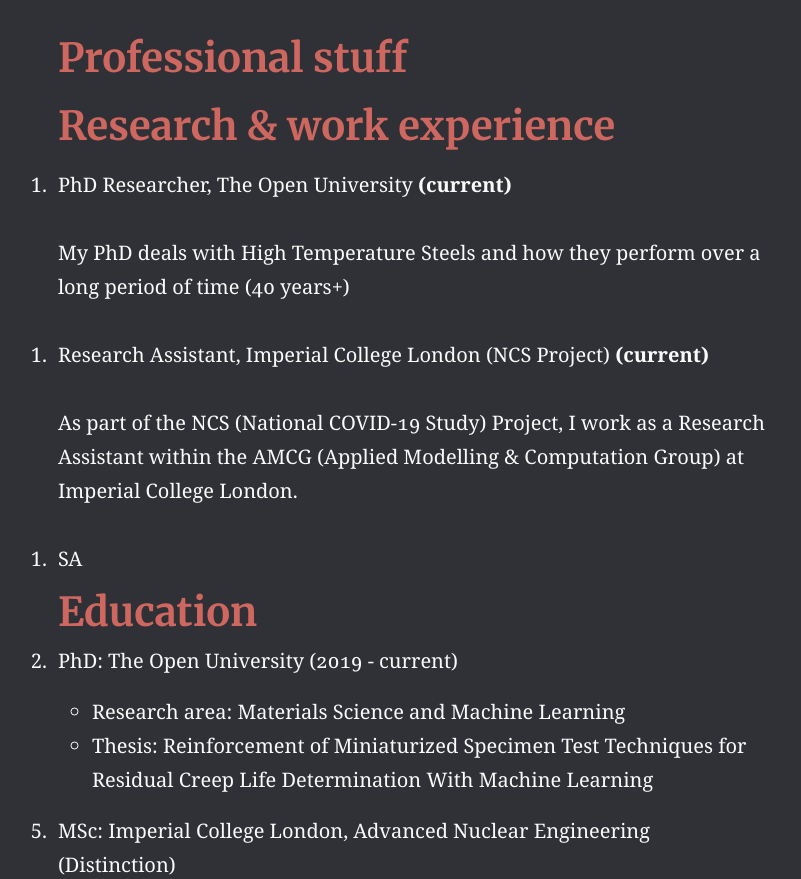
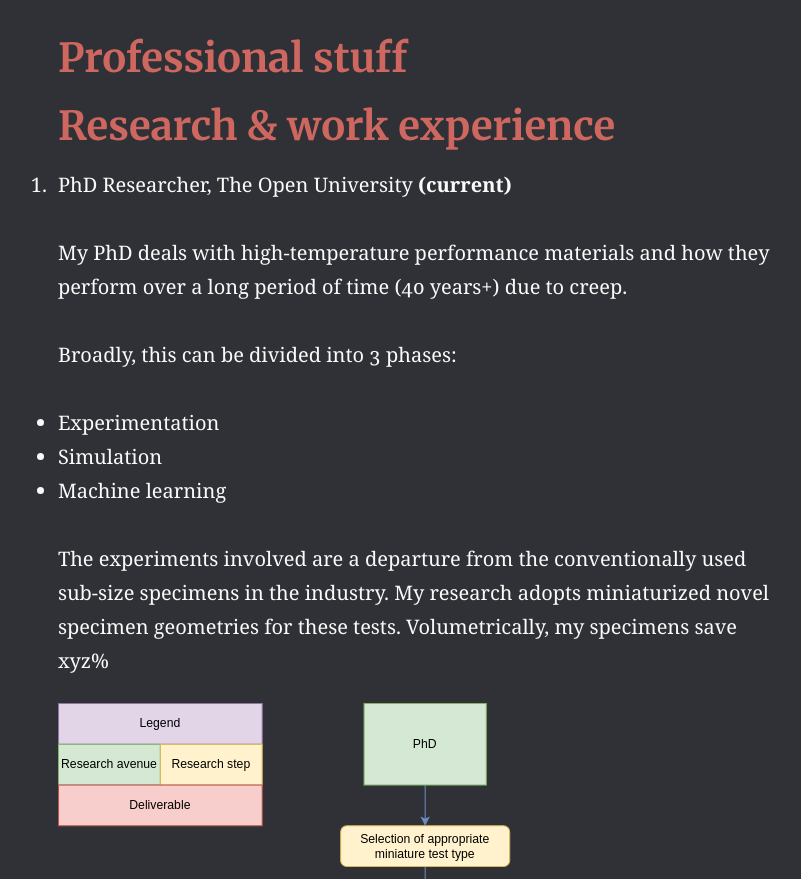
Before and after one commit to Aniket-J/Aniket-J.github.io, a Jekyll site: the page built from professional.md, in a window 1280 px wide and 900 px high, scrolled down 391 px, cut to the strip 21-900 px from the top of the window. Shown: the whole strip, without its empty margins (225-1026 px from the left). Built offline with Jekyll 4.4.1, drawn with Linux system fonts in a browser that asks for light colours; some of the changed text lies outside the part shown.

Commit message:
Updated PhD aspect, added research image. Next update should add more images if this hosts properly

```diff
--- a/professional.md
+++ b/professional.md
@@ -8,7 +8,16 @@ aside: false
 
 1. PhD Researcher, The Open University **(current)**
 
-My PhD deals with High Temperature Steels and how they perform over a long period of time (40 years+)
+My PhD deals with high-temperature performance materials and how they perform over a long period of time (40 years+) due to creep.
+
+Broadly, this can be divided into 3 phases:
+* Experimentation
+* Simulation
+* Machine learning
+
+The experiments involved are a departure from the conventionally used sub-size specimens in the industry. My research adopts miniaturized novel specimen geometries for these tests. Volumetrically, my specimens save xyz%
+
+{% include figure.html image="/assets/images/Website_professional_thesis.svg" caption="PhD summary" width="800" height="1000" %}
 
 2. Research Assistant, Imperial College London (NCS Project) **(current)**
 
@@ -27,7 +36,7 @@ As part of the NCS (National COVID-19 Study) Project, I work as a Research Assis
 
 # Fun stuff
 
-Currently, I'm working on the following things :) These are just things that I like to do in my free time.
+Currently, I'm working on the following things. These are just things that I like to do in my free time.
 
 1. BMW-esque volume control for Linux
 
```
Also changed, not shown: hobbies.md (+13 -5 lines), assets/images/ML23_pic1.jpg (added), assets/images/Website_professional_thesis.png (added), assets/images/Website_professional_thesis.svg (added).
